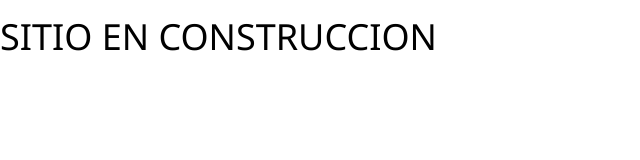
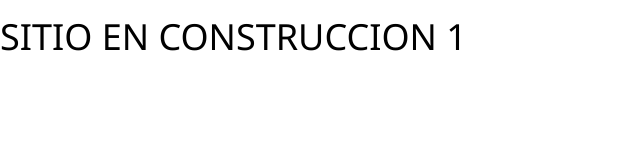
Before and after one commit to germandeburzaco/germandeburzaco.github.io, a plain HTML site: page index.html in a window 1280 px wide. Shown: the full height of the page, 0-640 px from the left. Drawn offline with nearby package versions, Linux system fonts and the light colour scheme.

Commit message:
comienzo

```diff
--- a/index.html
+++ b/index.html
@@ -7,6 +7,6 @@
     <link rel="stylesheet" href="style.css">
   </head>
   <body>
-    <h1>SITIO EN CONSTRUCCION</h1>
+    <h1>SITIO EN CONSTRUCCION 1</h1>
   </body>
 </html>
```
